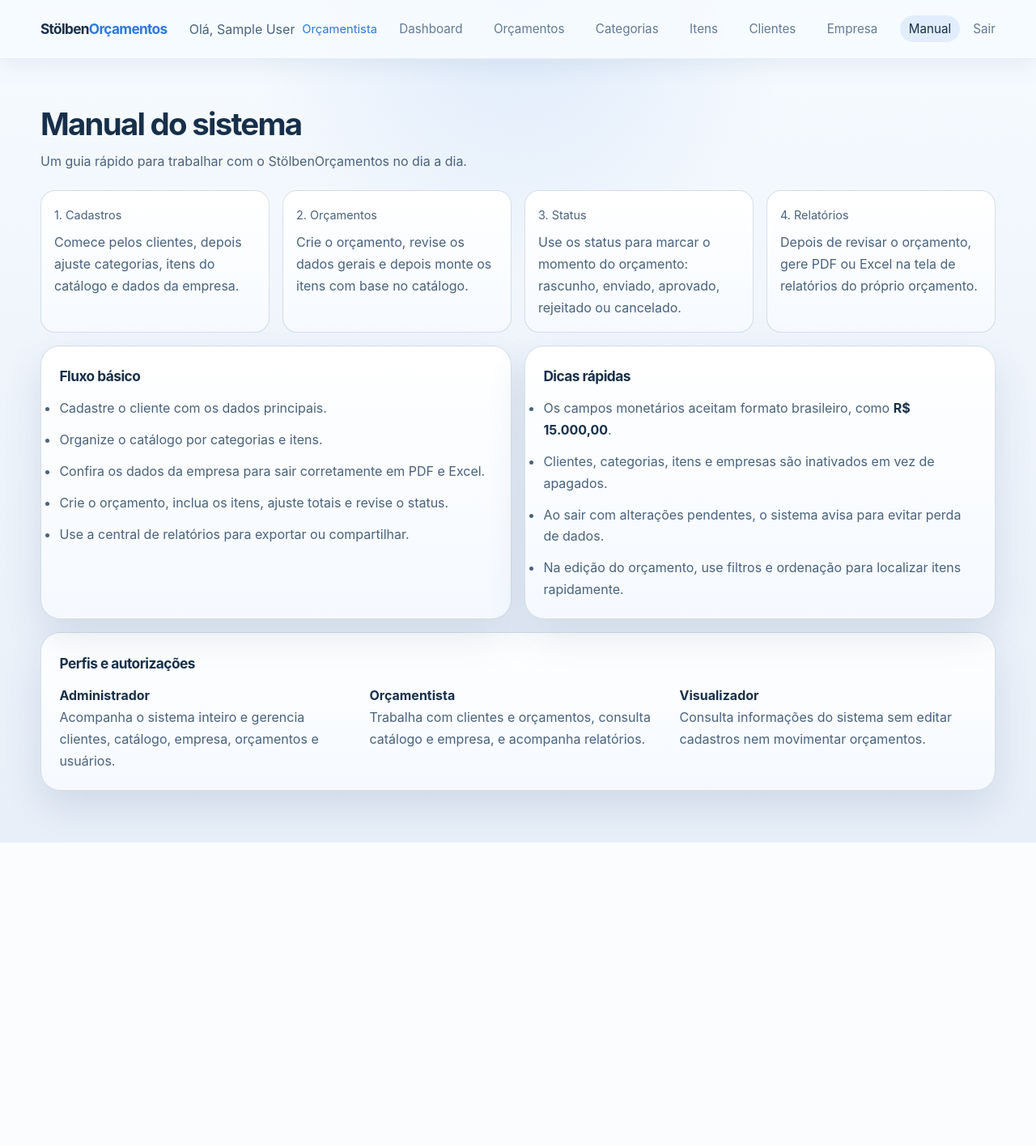
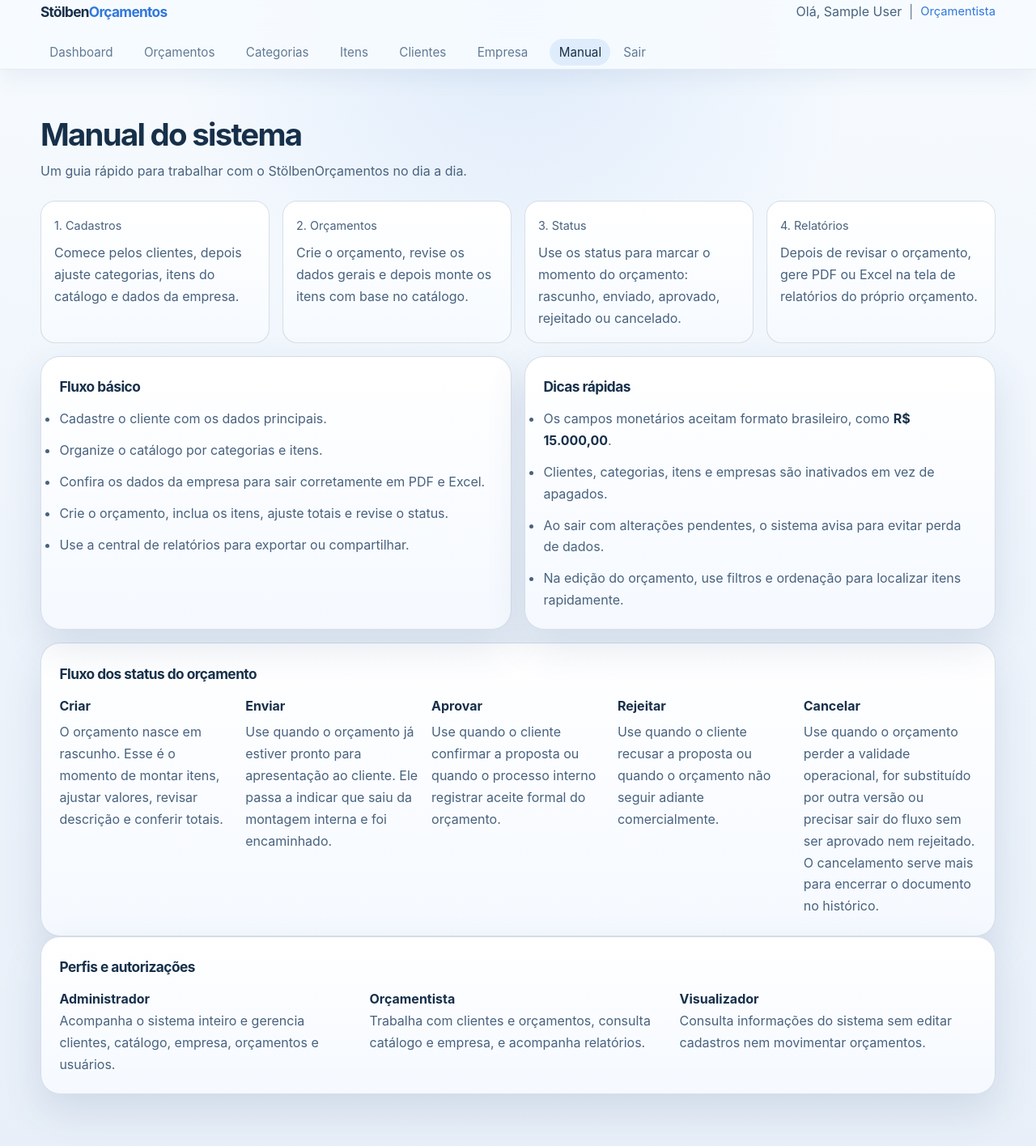
Before and after one commit to rigst/sistema_orcamentos, a Django app: page /manual/ in a window 1280 px wide. Shown: the whole page at 81% size. Before the commit the page ends 1041 px from the top, so only its background shows below. Run offline with Django 5.2, Linux system fonts and the light colour scheme; the visitor is signed in with stand-in values (Sample User, id 1).

Commit message:
Refina status e exportacoes da interface

```diff
--- a/static/css/style.css
+++ b/static/css/style.css
@@ -101,6 +101,10 @@
   gap: 0.55rem;
   margin-left: auto;
   color: var(--text-soft);
+}
+
+.header-separator {
+  color: var(--muted);
 }
 
 .user-role {
@@ -299,6 +303,20 @@
 
 .btn-primary:hover {
   box-shadow: 0 18px 34px rgba(118, 169, 255, 0.28);
+}
+
+.btn-soft {
+  min-height: 36px;
+  padding: 0 0.8rem;
+  background: rgba(47, 120, 219, 0.08);
+  color: var(--accent);
+  border-color: rgba(47, 120, 219, 0.14);
+  box-shadow: none;
+}
+
+.btn-soft:hover {
+  box-shadow: none;
+  background: rgba(47, 120, 219, 0.12);
 }
 
 .btn-icon {
@@ -862,6 +880,14 @@
   gap: 0.65rem;
 }
 
+.report-export-list-compact {
+  justify-items: center;
+}
+
+.report-export-list-compact .btn {
+  min-width: 140px;
+}
+
 .pagination {
   margin-top: 1rem;
   display: flex;
@@ -976,6 +1002,16 @@
   gap: 1rem;
 }
 
+.manual-status-flow {
+  display: grid;
+  grid-template-columns: repeat(5, minmax(0, 1fr));
+  gap: 1rem;
+}
+
+.manual-status-flow p {
+  margin-top: 0.35rem;
+}
+
 .manual-role-card {
   padding: 1rem 1.1rem;
   border-radius: 18px;
@@ -1045,7 +1081,8 @@
   }
 
   .manual-layout,
-  .manual-roles {
+  .manual-roles,
+  .manual-status-flow {
     grid-template-columns: 1fr;
   }
 
--- a/templates/base.html
+++ b/templates/base.html
@@ -16,6 +16,7 @@
                 {% if user.is_authenticated %}
                     <div class="header-user-meta">
                         <span>Olá, {{ user }}</span>
+                        <span class="header-separator">|</span>
                         <span class="user-role">{{ user.get_perfil_display }}</span>
                     </div>
                     <ul class="nav-links">
--- a/templates/core/dashboard.html
+++ b/templates/core/dashboard.html
@@ -24,7 +24,7 @@
         </div>
     </div>
 
-    <p class="dashboard-welcome"><strong>{{ user }}</strong> <span>{{ user.get_perfil_display }}</span></p>
+    <p class="dashboard-welcome"><strong>{{ user }}</strong> <span class="header-separator">|</span> <span>{{ user.get_perfil_display }}</span></p>
 
     <div class="stats-grid">
         <div class="stat-card">
--- a/templates/core/manual.html
+++ b/templates/core/manual.html
@@ -54,6 +54,32 @@
     </div>
 
     <div class="panel">
+        <h3>Fluxo dos status do orçamento</h3>
+        <div class="manual-status-flow">
+            <div>
+                <strong>Criar</strong>
+                <p>O orçamento nasce em rascunho. Esse é o momento de montar itens, ajustar valores, revisar descrição e conferir totais.</p>
+            </div>
+            <div>
+                <strong>Enviar</strong>
+                <p>Use quando o orçamento já estiver pronto para apresentação ao cliente. Ele passa a indicar que saiu da montagem interna e foi encaminhado.</p>
+            </div>
+            <div>
+                <strong>Aprovar</strong>
+                <p>Use quando o cliente confirmar a proposta ou quando o processo interno registrar aceite formal do orçamento.</p>
+            </div>
+            <div>
+                <strong>Rejeitar</strong>
+                <p>Use quando o cliente recusar a proposta ou quando o orçamento não seguir adiante comercialmente.</p>
+            </div>
+            <div>
+                <strong>Cancelar</strong>
+                <p>Use quando o orçamento perder a validade operacional, for substituído por outra versão ou precisar sair do fluxo sem ser aprovado nem rejeitado. O cancelamento serve mais para encerrar o documento no histórico.</p>
+            </div>
+        </div>
+    </div>
+
+    <div class="panel">
         <h3>Perfis e autorizações</h3>
         <div class="manual-roles">
             {% for perfil in perfis_manual %}
```
Also changed, not shown: templates/orcamentos/lista.html (+4 -4 lines), templates/relatorios/orcamento_central.html (+3 -6 lines).
